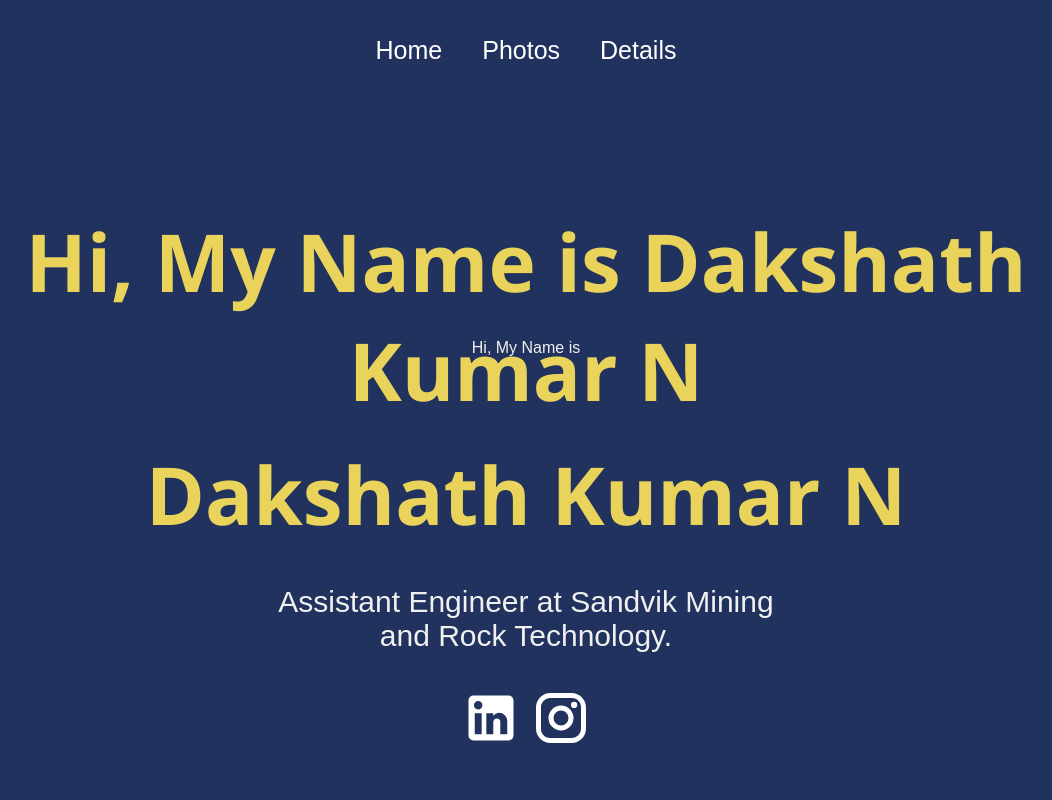
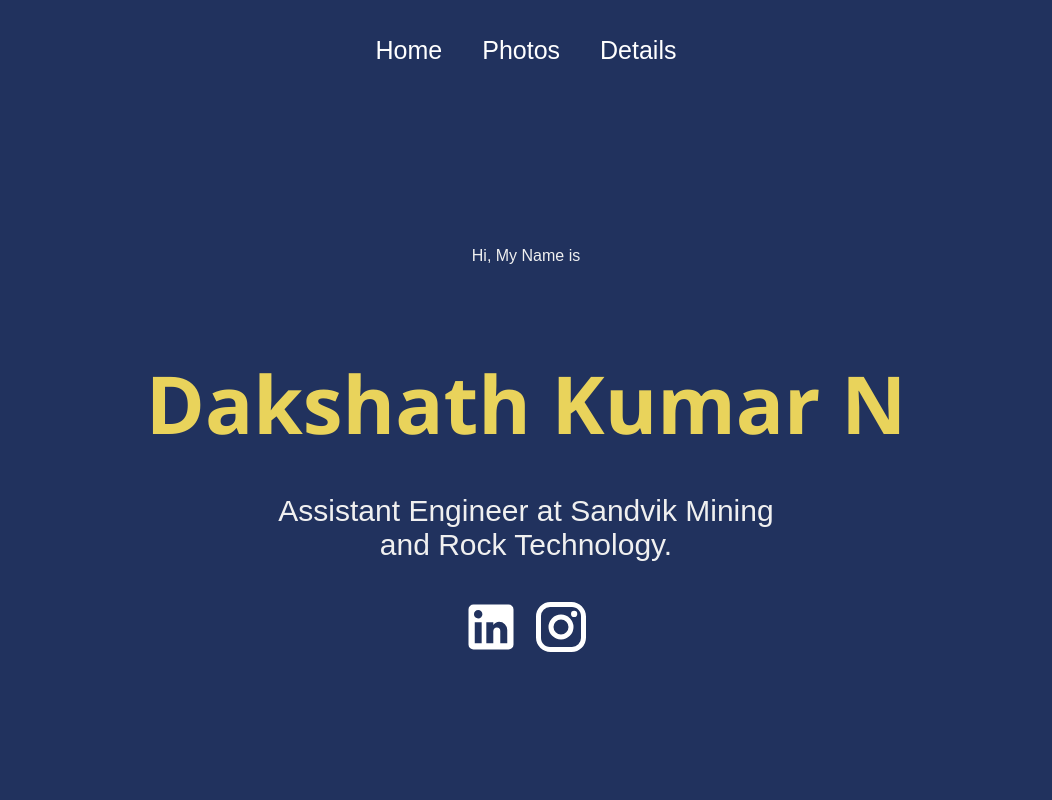
Before and after one commit to Dakshparva/Dakshath-Personal-info, a React (Create React App) app: page / in a window 1280 px wide. Shown: the top 800 px of the page, without its empty margins (114-1166 px from the left). Built offline with nearby package versions, Linux system fonts and the light colour scheme.

Commit message:
photos updated

```diff
--- a/src/pages/Home.js
+++ b/src/pages/Home.js
@@ -7,10 +7,7 @@ function Home() {
   return (
     <div className="home">
       <div className="about">
-        <h2> Hi, My Name is
-          Dakshath Kumar N</h2>
-
-        <p> Hi, My Name is </p>
+ <p> Hi, My Name is </p>
     <h2>Dakshath Kumar N</h2>
         <div className="prompt">
           <p>Assistant Engineer at Sandvik Mining and Rock Technology.</p>
```
